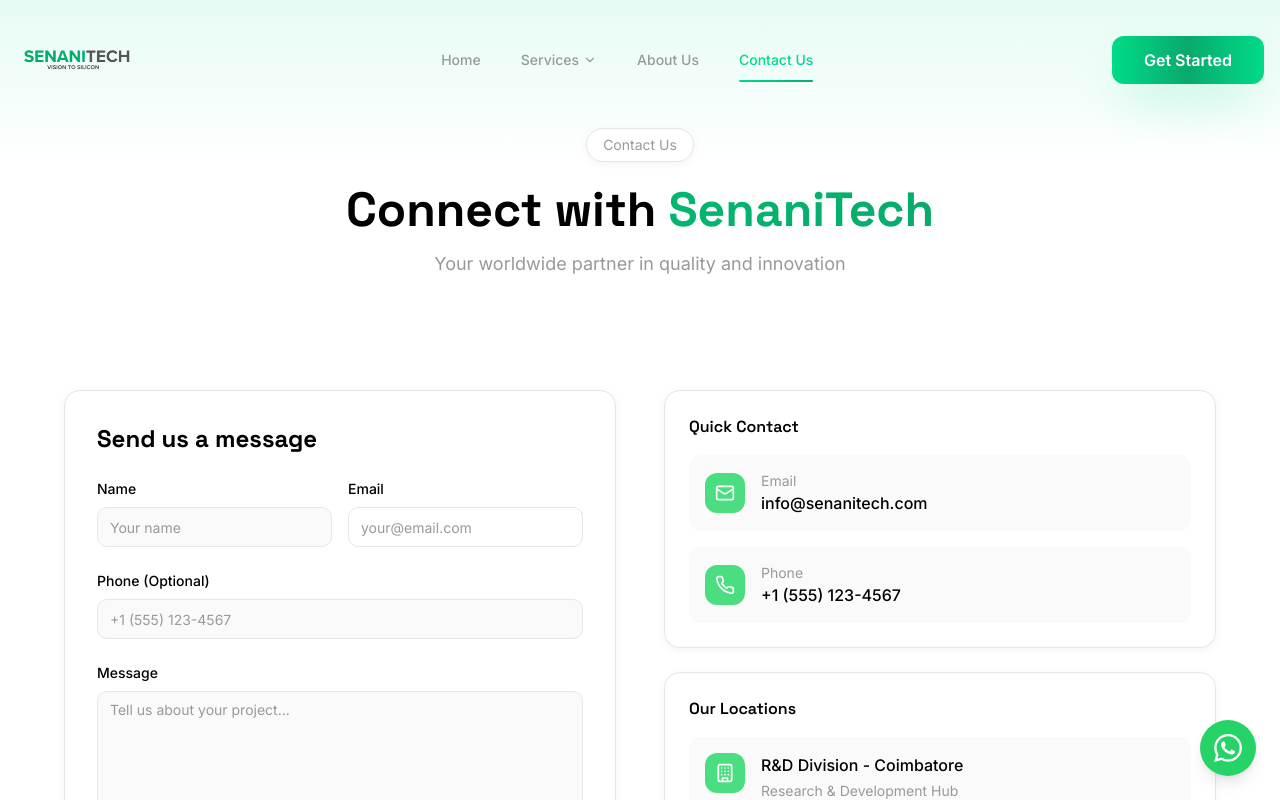
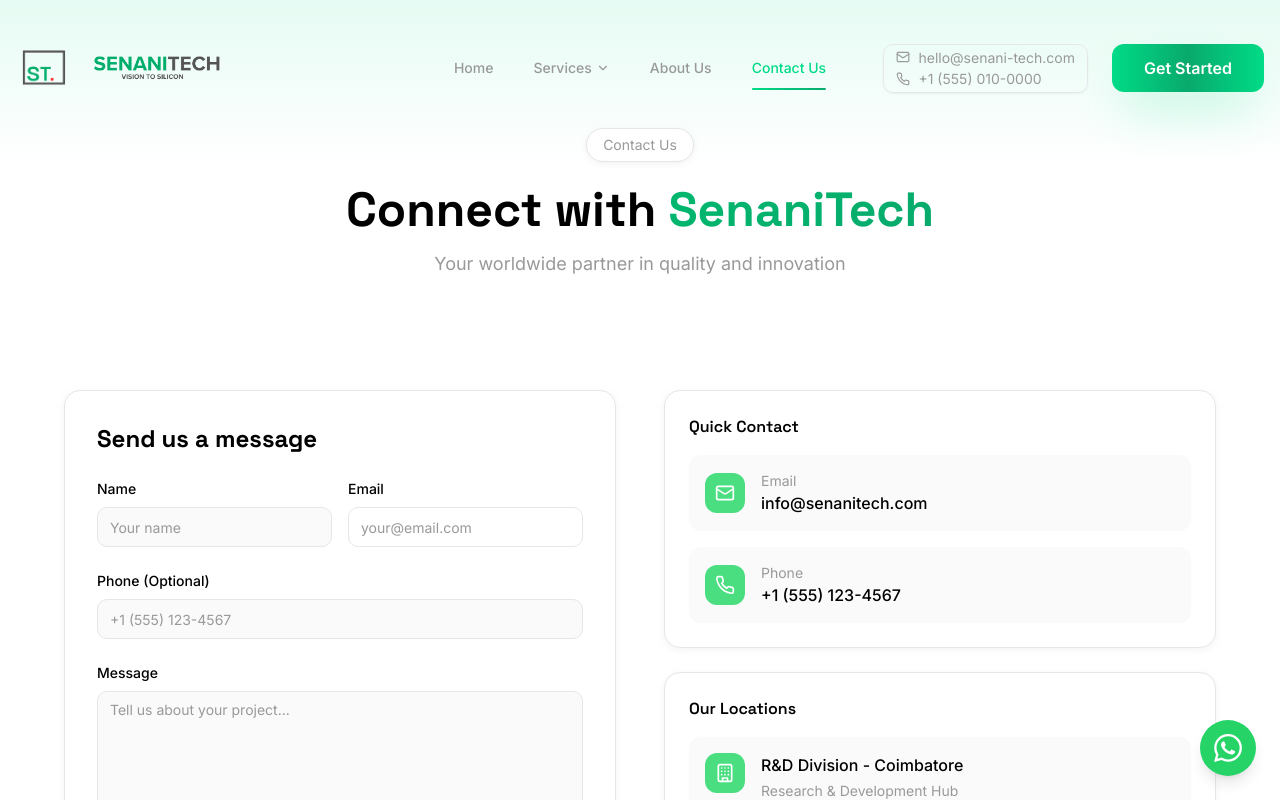
Before and after one commit to aathidon1412/Senani-Tech, a React (Vite) app: page /contact in a window 1280 px wide. Shown: the top 800 px of the page. Built offline with nearby package versions, Linux system fonts and the light colour scheme; the HTML template or start-up script is replaced by a standard one.

Commit message:
Add contact information to Navbar with email and phone links

```diff
--- a/src/components/layout/Navbar.tsx
+++ b/src/components/layout/Navbar.tsx
@@ -1,7 +1,7 @@
 import { useState, useEffect } from "react";
 import { Link, useLocation } from "react-router-dom";
 import { motion, AnimatePresence } from "framer-motion";
-import { Menu, X, ChevronDown } from "lucide-react";
+import { Menu, X, ChevronDown, Mail, Phone } from "lucide-react";
 import { Button } from "@/components/ui/button";
 import ThemeToggle from "@/components/ThemeToggle";
 import { cn } from "@/lib/utils";
@@ -53,20 +53,17 @@
       )}
     >
       <div className="container mx-auto px-4">
-        <nav className="flex items-center justify-between">
+        <nav className="relative flex items-center justify-between">
           {/* Logo */}
           <Link to="/" className="relative group inline-flex items-center gap-3">
             <motion.div whileHover={{ scale: 1.02 }} className="flex items-center gap-3">
-              {/* Short logo for compact/small screens */}
-              <img src={logoShort} alt="SenaniTech" className="w-16 h-16 object-contain sm:hidden" />
-
-              {/* Long/full logo for larger screens */}
-              <img src={logoLong} alt="SenaniTech" className="hidden sm:block h-20 object-contain" />
+              <img src={logoShort} alt="SenaniTech" className="w-14 h-14 object-contain" />
+              <img src={logoLong} alt="SenaniTech" className="h-16 md:h-24 w-auto max-w-[320px] object-contain" />
             </motion.div>
           </Link>
 
           {/* Desktop Navigation */}
-          <div className="hidden lg:flex items-center gap-2">
+          <div className="hidden lg:flex items-center gap-2 justify-center absolute left-1/2 transform -translate-x-1/2">
             {navItems.map((item) => (
               <div
                 key={item.name}
@@ -141,8 +138,29 @@
           </div>
 
           {/* Theme toggle + CTA Button */}
-          <div className="hidden lg:flex items-center gap-2">
-            {/* <ThemeToggle /> */}
+          <div className="hidden lg:flex items-center gap-4">
+            {/* Contact column (email above, phone below) styled */}
+            <div className="flex flex-col items-end mr-2">
+              <div className="flex flex-col bg-white/5 border border-default/40 rounded-md px-3 py-1 shadow-sm">
+                <a
+                  href="mailto:hello@senani-tech.com"
+                  className="flex items-center gap-2 text-sm text-muted-foreground hover:text-foreground transition-colors"
+                >
+                  <Mail size={14} className="text-muted-foreground" />
+                  <span className="leading-tight">hello@senani-tech.com</span>
+                </a>
+
+                <a
+                  href="tel:+15550100000"
+                  className="flex items-center gap-2 text-sm text-muted-foreground hover:text-foreground transition-colors mt-1"
+                >
+                  <Phone size={14} className="text-muted-foreground" />
+                  <span className="leading-tight">+1 (555) 010-0000</span>
+                </a>
+              </div>
+            </div>
+
+            {/* CTA Button */}
             <Link to="/contact">
               <Button variant="hero" size="lg">
                 Get Started
@@ -172,14 +190,36 @@
                 <div className="max-w-md w-full mx-auto pt-6 pb-12 px-6">
                   <div className="flex items-center justify-between mb-6">
                     <Link to="/" onClick={() => setIsMobileMenuOpen(false)} className="flex items-center gap-3">
-                      <div className="w-10 h-10 rounded-lg bg-gradient-to-br from-primary to-accent flex items-center justify-center shadow-card">
-                        <span className="text-primary-foreground font-bold text-xl font-display">S</span>
+                      <div className="flex items-center gap-3">
+                        <img src={logoShort} alt="SenaniTech" className="w-12 h-12 object-contain" />
+                        <img src={logoLong} alt="SenaniTech" className="h-16 md:h-24 w-auto max-w-[320px] object-contain" />
                       </div>
                       <span className="text-lg font-semibold gradient-text-bright">SenaniTech</span>
                     </Link>
                     <button onClick={() => setIsMobileMenuOpen(false)} className="p-2 rounded-md">
                       <X size={22} />
                     </button>
+                  </div>
+
+                  {/* Mobile contact block */}
+                  <div className="mb-4">
+                    <div className="flex flex-col bg-white/5 border border-default/40 rounded-md px-4 py-3 shadow-sm">
+                      <a
+                        href="mailto:hello@senani-tech.com"
+                        className="flex items-center gap-2 text-sm text-muted-foreground hover:text-foreground transition-colors"
+                      >
+                        <Mail size={16} className="text-muted-foreground" />
+                        <span className="leading-tight">hello@senani-tech.com</span>
+                      </a>
+
+                      <a
+                        href="tel:+15550100000"
+                        className="flex items-center gap-2 text-sm text-muted-foreground hover:text-foreground transition-colors mt-2"
+                      >
+                        <Phone size={16} className="text-muted-foreground" />
+                        <span className="leading-tight">+1 (555) 010-0000</span>
+                      </a>
+                    </div>
                   </div>
 
                   <div className="space-y-4">
```
